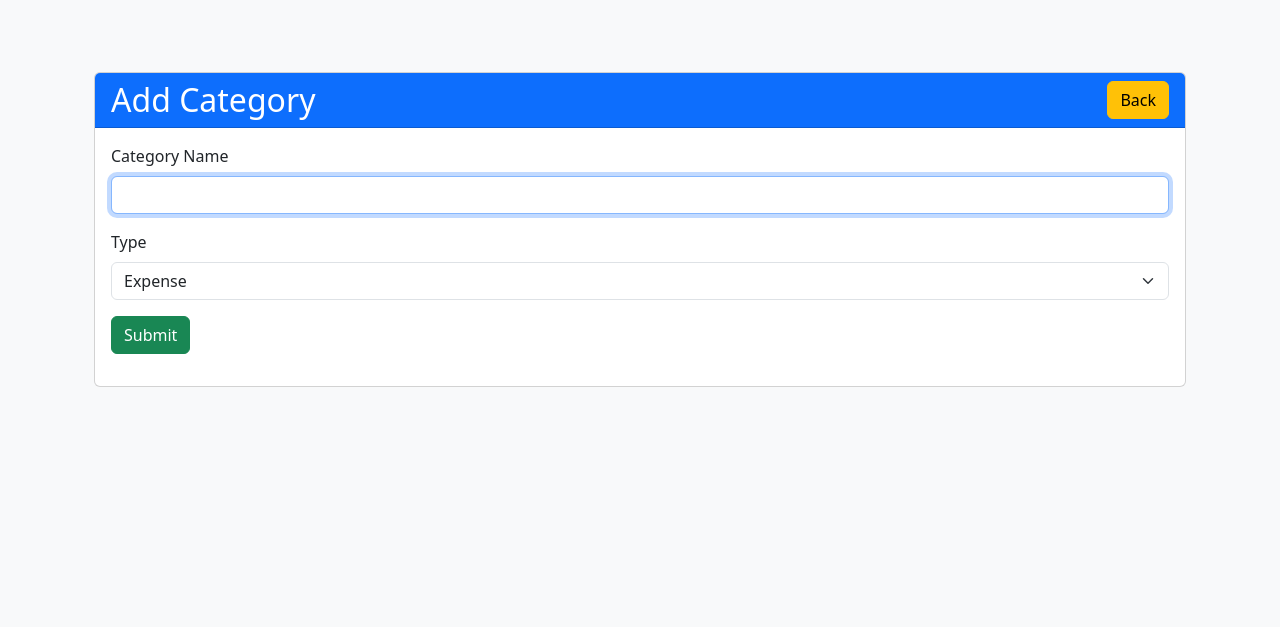
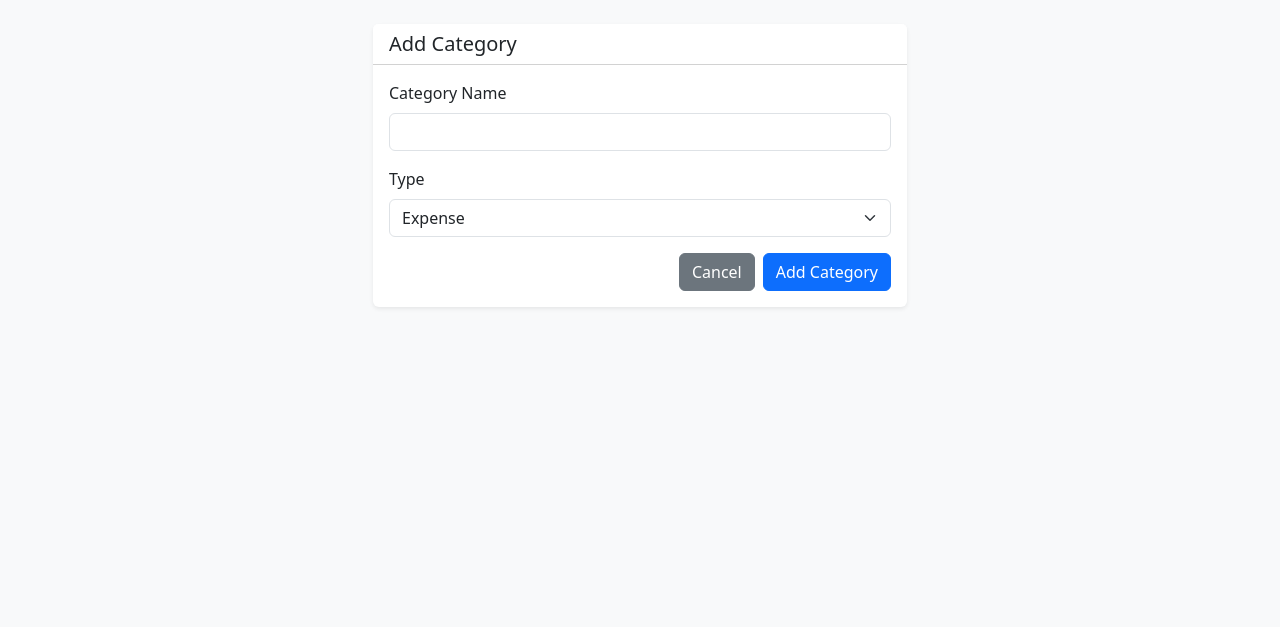
Before and after one commit to ZekeriyaAY/track-finance, a Flask app: page /category/add in a window 1280 px wide. Shown: the part 56-683 px from the top of the page. Run offline with Flask 3, Linux system fonts and the light colour scheme; the visitor is signed in with stand-in values (Sample User, id 1); some libraries are stand-ins or nearby versions.

Commit message:
refactor(ui): standardize form pages with reusable component
- Create reusable form card component
- Update transaction, category and brand forms
- Add consistent form styling
- Improve form validation feedback
- Add proper form layout and spacing
- Standardize button placement and styling

This creates a consistent form experience across the application.

```diff
--- a/app/category/templates/addit_category.html
+++ b/app/category/templates/addit_category.html
@@ -1,21 +1,17 @@
 {% extends "base.html" %}
-{% import 'bootstrap_wtf.html' as wtf %}
+{% from 'partials/_form_card.html' import render_form_card %}
 
 {% block content %}
-<div class="container my-5">
-    <div class="card">
-        <div class="card-header bg-primary text-white d-flex justify-content-between">
-            <h2 class="mb-0">
-                {% if request.endpoint == 'category.add_category' %}
-                Add Category
-                {% elif request.endpoint == 'category.edit_category' %}
-                Edit Category
-                {% endif %}
-            </h2>
-            <a href="{{ url_for('category.list_category') }}" class="btn btn-warning">Back</a>
-        </div>
-        <div class="card-body">
-            {{ wtf.quick_form(form) }}
+<div class="container">
+    <div class="row justify-content-center">
+        <div class="col-md-8 col-lg-6">
+            {{ render_form_card(
+                title='Add Category' if not form.data.get('id') else 'Edit Category',
+                form=form,
+                form_url=request.url,
+                cancel_url=url_for('category.list_category'),
+                submit_text='Add Category' if not form.data.get('id') else 'Update Category'
+            ) }}
         </div>
     </div>
 </div>
--- /dev/null
+++ b/app/templates/partials/_form_card.html
@@ -0,0 +1,36 @@
+{% macro render_form_card(title, form, form_url, cancel_url, submit_text='Save') %}
+<div class="card border-0 shadow-sm">
+    <div class="card-header bg-white">
+        <h5 class="card-title mb-0">{{ title }}</h5>
+    </div>
+    <div class="card-body">
+        <form method="post" action="{{ form_url }}" class="needs-validation" novalidate>
+            {{ form.hidden_tag() }}
+
+            {% for field in form if field.type not in ['CSRFTokenField', 'SubmitField', 'HiddenField'] %}
+            <div class="mb-3">
+                {{ field.label(class="form-label") }}
+                {% if field.type == 'SelectField' %}
+                    {{ field(class="form-select") }}
+                {% else %}
+                    {{ field(class="form-control") }}
+                {% endif %}
+
+                {% if field.errors %}
+                <div class="invalid-feedback d-block">
+                    {% for error in field.errors %}
+                    <span>{{ error }}</span>
+                    {% endfor %}
+                </div>
+                {% endif %}
+            </div>
+            {% endfor %}
+
+            <div class="d-flex justify-content-end gap-2">
+                <a href="{{ cancel_url }}" class="btn btn-secondary">Cancel</a>
+                <button type="submit" class="btn btn-primary">{{ submit_text }}</button>
+            </div>
+        </form>
+    </div>
+</div>
+{% endmacro %}
```
Also changed, not shown: app/brand/templates/addit_brand.html (+11 -15 lines), app/transaction/templates/addit_transaction.html (+11 -15 lines), app/static/style.css (line endings or trailing spaces).
